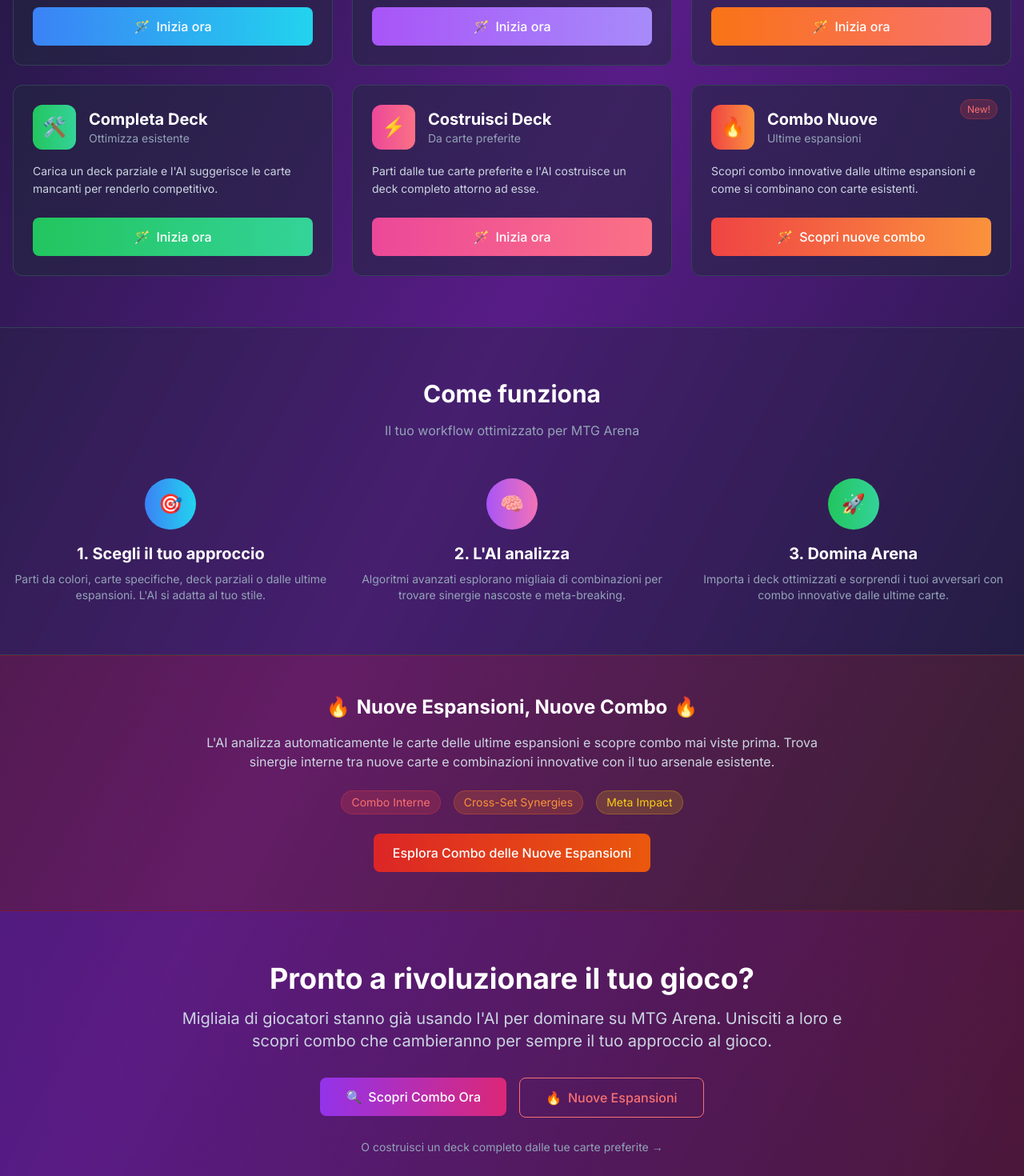
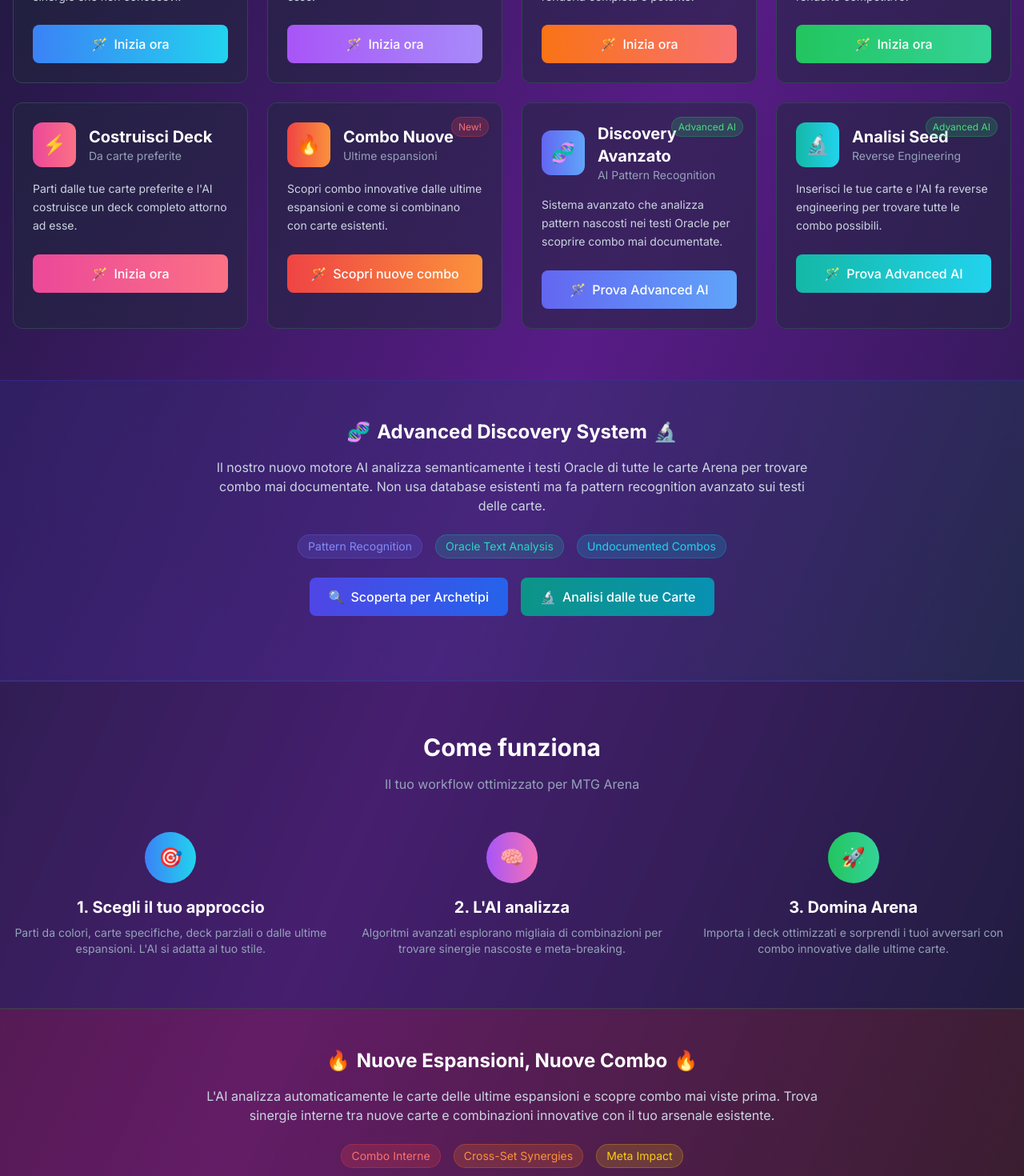
Before and after one commit to Padu76/mtgai-deckbuilder, a Next.js app: page / in a window 1280 px wide. Shown: the part 840-2310 px from the top of the page at 80% size. Built offline with nearby package versions, Linux system fonts and the light colour scheme.

Commit message:
Add files via upload

```diff
--- a/src/app/page.tsx
+++ b/src/app/page.tsx
@@ -66,6 +66,29 @@
       link: '/new-sets-combos',
       gradient: 'from-red-500 to-orange-400',
       available: true
+    },
+    // Nuove modalità del sistema discovery
+    {
+      id: 'advanced-combo-discovery',
+      icon: '🧬',
+      title: 'Discovery Avanzato',
+      subtitle: 'AI Pattern Recognition',
+      description: 'Sistema avanzato che analizza pattern nascosti nei testi Oracle per scoprire combo mai documentate.',
+      link: '/trova-combo',
+      gradient: 'from-indigo-500 to-blue-400',
+      available: true,
+      isNew: true
+    },
+    {
+      id: 'seed-combo-analysis',
+      icon: '🔬',
+      title: 'Analisi Seed',
+      subtitle: 'Reverse Engineering',
+      description: 'Inserisci le tue carte e l\'AI fa reverse engineering per trovare tutte le combo possibili.',
+      link: '/combo-da-carte',
+      gradient: 'from-teal-500 to-cyan-400',
+      available: true,
+      isNew: true
     }
   ]
 
@@ -112,8 +135,8 @@
                 <Link href="/find-combos-from-cards" className="px-3 py-2 bg-purple-500/20 text-purple-400 rounded-lg text-xs hover:bg-purple-500/30 transition-colors">
                   🃏 Dalle mie carte
                 </Link>
-                <Link href="/new-sets-combos" className="px-3 py-2 bg-red-500/20 text-red-400 rounded-lg text-xs hover:bg-red-500/30 transition-colors">
-                  🔥 Nuove combo
+                <Link href="/trova-combo" className="px-3 py-2 bg-indigo-500/20 text-indigo-400 rounded-lg text-xs hover:bg-indigo-500/30 transition-colors">
+                  🧬 Discovery AI
                 </Link>
               </div>
             </div>
@@ -131,7 +154,7 @@
           </p>
         </div>
 
-        <div className="grid grid-cols-1 md:grid-cols-2 lg:grid-cols-3 gap-6">
+        <div className="grid grid-cols-1 md:grid-cols-2 lg:grid-cols-3 xl:grid-cols-4 gap-6">
           {features.map((feature) => (
             <div
               key={feature.id}
@@ -155,6 +178,14 @@
                 <div className="absolute top-4 right-4 z-10">
                   <span className="px-2 py-1 bg-red-500/20 text-red-400 border border-red-500/30 rounded-full text-xs animate-pulse">
                     New!
+                  </span>
+                </div>
+              )}
+
+              {feature.isNew && (
+                <div className="absolute top-4 right-4 z-10">
+                  <span className="px-2 py-1 bg-green-500/20 text-green-400 border border-green-500/30 rounded-full text-xs animate-pulse">
+                    Advanced AI
                   </span>
                 </div>
               )}
@@ -187,7 +218,8 @@
                         flex items-center justify-center gap-2
                       `}>
                         <span>🪄</span>
-                        {feature.id === 'new-sets-analysis' ? 'Scopri nuove combo' : 'Inizia ora'}
+                        {feature.isNew ? 'Prova Advanced AI' :
+                         feature.id === 'new-sets-analysis' ? 'Scopri nuove combo' : 'Inizia ora'}
                       </button>
                     </Link>
                   ) : (
@@ -207,6 +239,48 @@
               )}
             </div>
           ))}
+        </div>
+      </div>
+
+      {/* Sezione speciale per il nuovo sistema AI */}
+      <div className="bg-gradient-to-r from-indigo-900/30 to-teal-900/30 backdrop-blur-sm border-y border-indigo-800/50">
+        <div className="max-w-7xl mx-auto px-4 py-12">
+          <div className="text-center mb-8">
+            <div className="flex items-center justify-center gap-2 mb-4">
+              <span className="text-2xl">🧬</span>
+              <h2 className="text-2xl font-bold text-white">Advanced Discovery System</h2>
+              <span className="text-2xl">🔬</span>
+            </div>
+            <p className="text-slate-300 mb-6 max-w-3xl mx-auto">
+              Il nostro nuovo motore AI analizza semanticamente i testi Oracle di tutte le carte Arena per trovare
+              combo mai documentate. Non usa database esistenti ma fa pattern recognition avanzato sui testi delle carte.
+            </p>
+            <div className="flex justify-center gap-4 text-sm mb-6">
+              <span className="px-3 py-1 bg-indigo-500/20 text-indigo-400 rounded-full border border-indigo-500/30">
+                Pattern Recognition
+              </span>
+              <span className="px-3 py-1 bg-teal-500/20 text-teal-400 rounded-full border border-teal-500/30">
+                Oracle Text Analysis
+              </span>
+              <span className="px-3 py-1 bg-cyan-500/20 text-cyan-400 rounded-full border border-cyan-500/30">
+                Undocumented Combos
+              </span>
+            </div>
+            <div className="flex justify-center gap-4">
+              <Link href="/trova-combo">
+                <button className="bg-gradient-to-r from-indigo-600 to-blue-600 text-white font-medium px-6 py-3 rounded-lg hover:from-indigo-700 hover:to-blue-700 transition-all flex items-center gap-2">
+                  <span>🔍</span>
+                  Scoperta per Archetipi
+                </button>
+              </Link>
+              <Link href="/combo-da-carte">
+                <button className="bg-gradient-to-r from-teal-600 to-cyan-600 text-white font-medium px-6 py-3 rounded-lg hover:from-teal-700 hover:to-cyan-700 transition-all flex items-center gap-2">
+                  <span>🔬</span>
+                  Analisi dalle tue Carte
+                </button>
+              </Link>
+            </div>
+          </div>
         </div>
       </div>
 
@@ -299,17 +373,17 @@
                 Scopri Combo Ora
               </button>
             </Link>
-            <Link href="/new-sets-combos">
-              <button className="border border-red-400 text-red-400 font-medium px-8 py-3 rounded-lg hover:bg-red-400/10 transition-all flex items-center justify-center gap-2">
-                <span>🔥</span>
-                Nuove Espansioni
+            <Link href="/trova-combo">
+              <button className="border border-indigo-400 text-indigo-400 font-medium px-8 py-3 rounded-lg hover:bg-indigo-400/10 transition-all flex items-center justify-center gap-2">
+                <span>🧬</span>
+                Advanced Discovery
               </button>
             </Link>
           </div>
 
           <div className="mt-6">
-            <Link href="/build-from-cards" className="text-slate-400 hover:text-white transition-colors text-sm">
-              O costruisci un deck completo dalle tue carte preferite →
+            <Link href="/combo-da-carte" className="text-slate-400 hover:text-white transition-colors text-sm">
+              O analizza le tue carte con l'Advanced AI →
             </Link>
           </div>
         </div>
```
